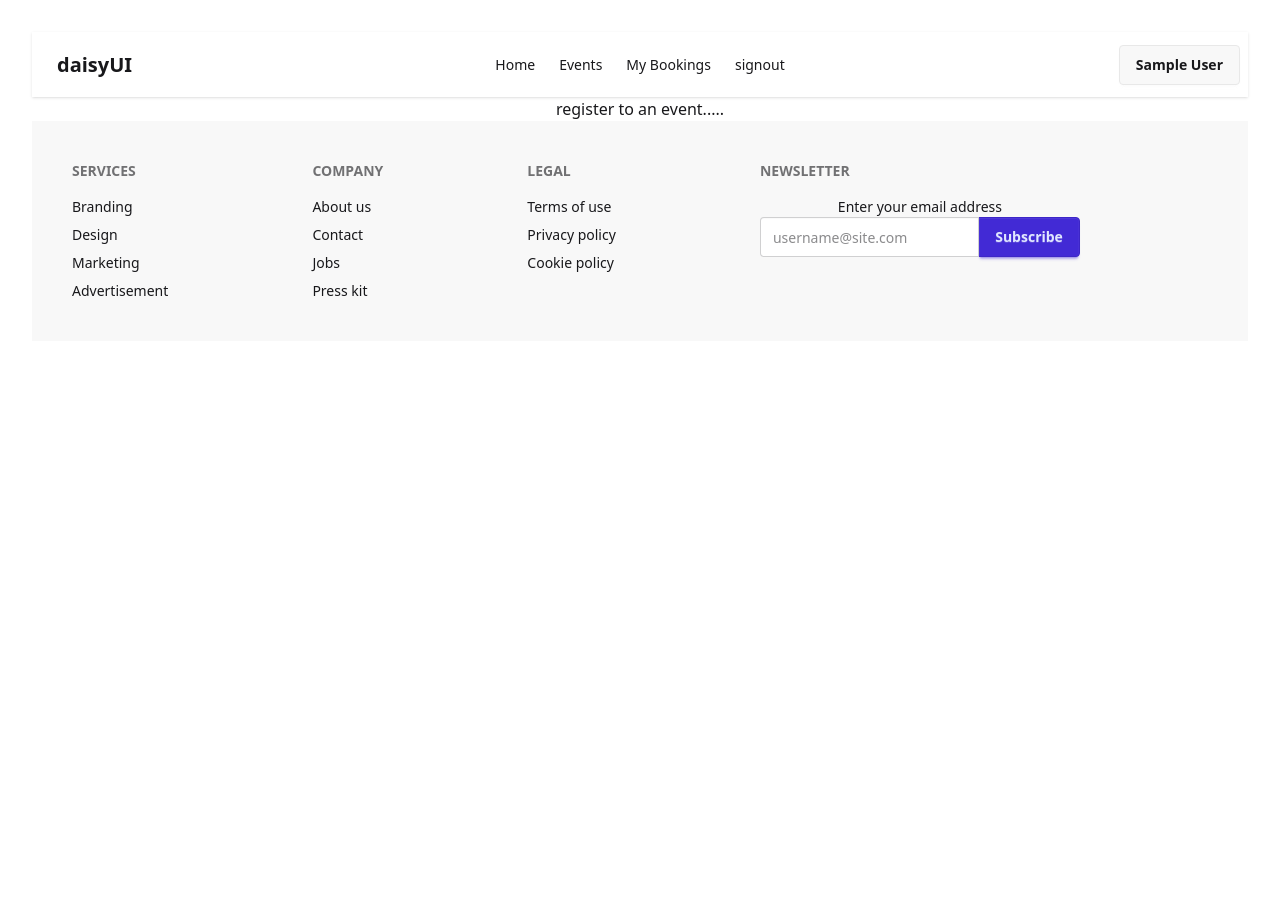
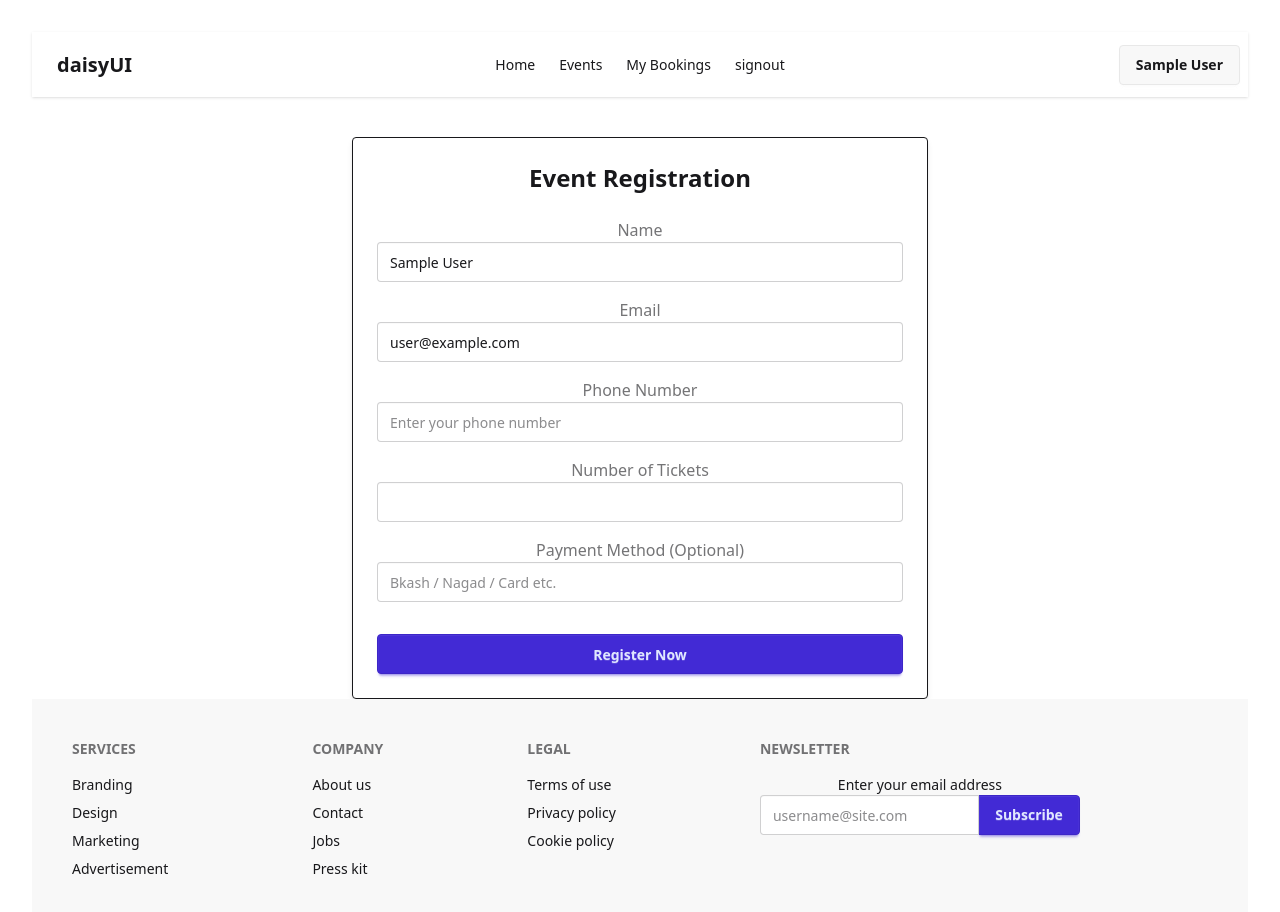
Before and after one commit to RiazullJannat/event-manger-client-side, a React (Vite) app: page /events/1/register in a window 1280 px wide. Shown: the top 912 px of the page. Before the commit the page ends 800 px from the top, so only its background shows below. Built offline with nearby package versions, Linux system fonts and the light colour scheme; no server answers; sample sign-in values are in the browser's storage.

Commit message:
register event has done

```diff
--- a/src/components/eventComponents/Event.jsx
+++ b/src/components/eventComponents/Event.jsx
@@ -1,5 +1,5 @@
 import React, { useEffect, useState } from 'react';
-import { useParams } from 'react-router';
+import { NavLink, useParams } from 'react-router';
 
 const Event = () => {
     const { id } = useParams();
@@ -17,7 +17,6 @@ const Event = () => {
         date,
         location,
         seats,
-        deadline,
         fee
     } = event;
     return (
@@ -57,13 +56,13 @@ const Event = () => {
                     </div>
                     <div>
                         <span className="font-medium">Registration Deadline:</span>{" "}
-                        {new Date(deadline).toLocaleDateString()}
+                        {date}
                     </div>
                 </div>
 
                 {/* Button */}
                 <div className="mt-6">
-                    <button className="btn btn-primary w-full">Register Now</button>
+                    <NavLink to={`/events/${id}/register`} className="btn btn-primary w-full">Register Now</NavLink>
                 </div>
             </div>
         </div>
--- a/src/components/eventComponents/RegisterEvent.jsx
+++ b/src/components/eventComponents/RegisterEvent.jsx
@@ -1,11 +1,112 @@
+import { useContext } from "react";
 import { useParams } from "react-router";
+import { AuthContext } from "../../providers/AuthProvider";
 
 const RegisterEvent = () => {
-    const {id}  = useParams();
-    console.log(id);
+    const { user } = useContext(AuthContext);
+    const { id } = useParams();
+
+    const handleSubmit = e => {
+        e.preventDefault();
+        const form = new FormData(e.target);
+        const formData = Object.fromEntries(form.entries());
+        formData.eventId = id;
+        fetch("http://localhost:5000/event/registration", {
+            method: "POST",
+            headers: {
+                'content-type': 'application/json'
+            },
+            body: JSON.stringify(formData),
+        })
+            .then(res => res.json())
+            .then(data => {
+                if (data.insertedId)
+                    console.log('success');
+                e.target.reset();
+            });
+    }
     return (
-        <div>
-            register to an event.....
+        <div className="max-w-xl mx-auto  p-6 rounded shadow-md mt-10 border">
+            <h2 className="text-2xl font-bold mb-6 text-center">Event Registration</h2>
+            <form onSubmit={handleSubmit} className="grid gap-4">
+                {/* Name */}
+                <div>
+                    <label className="label">
+                        <span className="label-text font-medium">Name</span>
+                    </label>
+                    <input
+                        type="text"
+                        name="name"
+                        defaultValue={user?.displayName || ""}
+                        readOnly // Making it auto-filled and read-only
+                        className="input input-bordered w-full"
+                        required
+                    />
+                </div>
+
+                {/* Email */}
+                <div>
+                    <label className="label">
+                        <span className="label-text font-medium">Email</span>
+                    </label>
+                    <input
+                        type="email"
+                        name="email"
+                        defaultValue={user?.email || ""}
+                        readOnly
+                        className="input input-bordered w-full"
+                        required
+                    />
+                </div>
+
+                {/* Phone Number */}
+                <div>
+                    <label className="label">
+                        <span className="label-text font-medium">Phone Number</span>
+                    </label>
+                    <input
+                        type="tel"
+                        name="phone"
+                        placeholder="Enter your phone number"
+                        className="input input-bordered w-full"
+                        required
+                    />
+                </div>
+
+                {/* Number of Tickets */}
+                <div>
+                    <label className="label">
+                        <span className="label-text font-medium">Number of Tickets</span>
+                    </label>
+                    <input
+                        type="number"
+                        name="tickets"
+                        min={1}
+                        className="input input-bordered w-full"
+                        required
+                    />
+                </div>
+
+                {/* Payment Method - Optional */}
+                <div>
+                    <label className="label">
+                        <span className="label-text font-medium">Payment Method (Optional)</span>
+                    </label>
+                    <input
+                        type="text"
+                        name="paymentMethod"
+                        placeholder="Bkash / Nagad / Card etc."
+                        className="input input-bordered w-full"
+                    />
+                </div>
+
+                {/* Submit button */}
+                <div className="text-center mt-4">
+                    <button type="submit" className="btn btn-primary w-full">
+                        Register Now
+                    </button>
+                </div>
+            </form>
         </div>
     );
 };
--- a/src/components/routers/router.jsx
+++ b/src/components/routers/router.jsx
@@ -43,11 +43,11 @@ export const router = createBrowserRouter([
                 element: <AdminRoute><AddEvent /></AdminRoute>
             },
             {
-                path: 'events/:id',
+                path: '/events/:id',
                 element: <Event />
             },
             {
-                path: 'events/:id/register',
+                path: '/events/:id/register',
                 element: <PrivateRoute><RegisterEvent /></PrivateRoute>
             }
         ]
```
